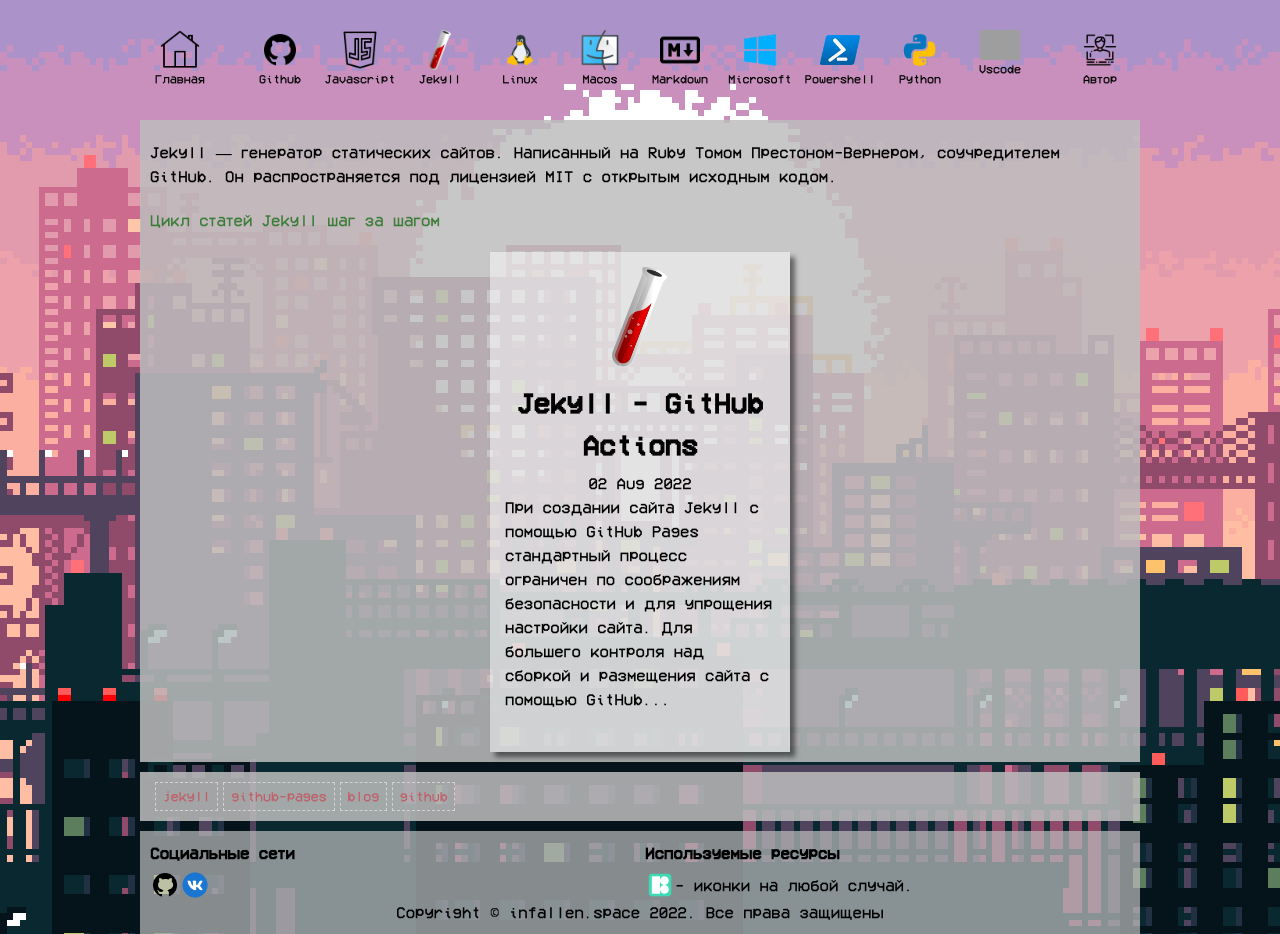
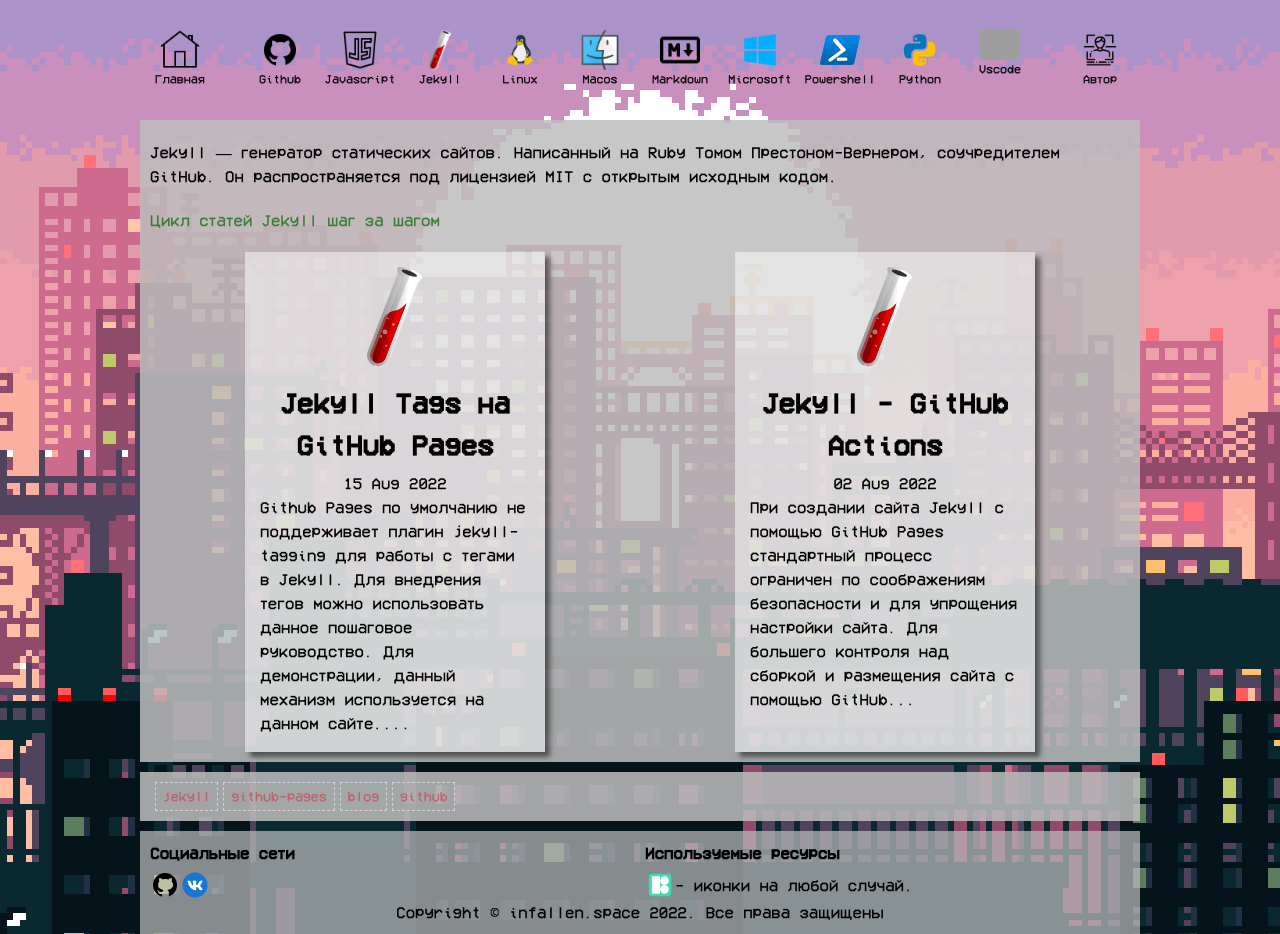
Before and after one commit to InFallen/InFallen, a Jekyll site: the page built from _chapters/jekyll.md, in a window 1280 px wide. Built offline with Jekyll 4.4.1, drawn with Linux system fonts in a browser that asks for light colours; grey boxes are pictures that could not be loaded.

Commit message:
changing post front matter

```diff
--- a/_includes/posts.html
+++ b/_includes/posts.html
@@ -9,7 +9,7 @@
         <a href="{{post.url}}">
             <span class="icon">
                 {% for chapter in site.chapters %}
-                {% if post.chapter == chapter.short_name %}
+                {% if post.icon == chapter.short_name %}
                 <img src="{{chapter.image}}" alt="icon {{chapter.short_name}}">
                 {% endif %}
                 {% endfor %}
--- a/_posts/2022-08-15-Jekyll-Tags-On-GitHub-Pages.md
+++ b/_posts/2022-08-15-Jekyll-Tags-On-GitHub-Pages.md
@@ -1,5 +1,6 @@
 ---
-chapter: jekyll
+icon: jekyll
+chapters: jekyll github
 title: Jekyll Tags на GitHub Pages
 tags: jekyll blog github-pages
 ---
```
Also changed, not shown: _posts/2022-08-02-Jekyll - GitHub Actions.md (+1 -1 lines).
